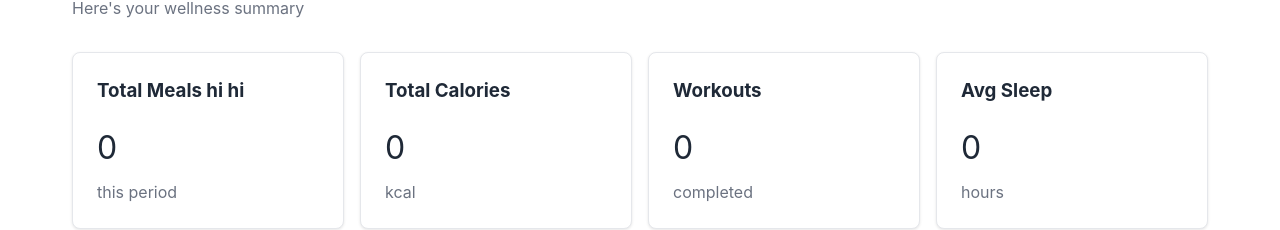
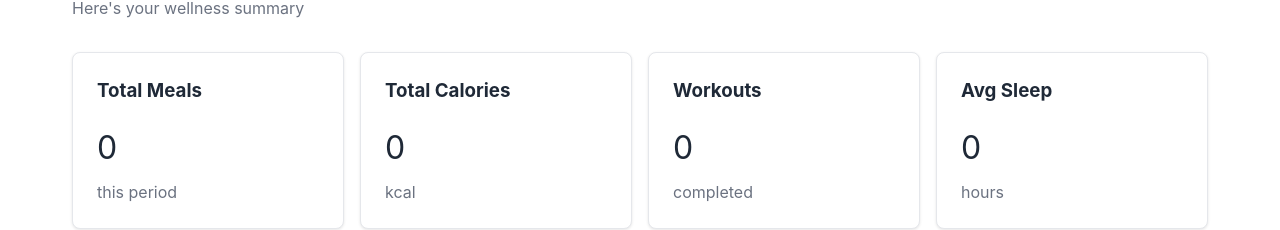
Before and after one commit to GafurCodes/healthlog, a React (Vite) app in the folder apps/web/: page /dashboard in a window 1280 px wide. Shown: the part 197-427 px from the top of the page. Built offline with nearby package versions, Linux system fonts and the light colour scheme; no server answers; sample sign-in values are in the browser's storage.

Commit message:
Removes hihi

```diff
--- a/apps/web/src/pages/DashboardPage.tsx
+++ b/apps/web/src/pages/DashboardPage.tsx
@@ -163,7 +163,7 @@ export const DashboardPage: React.FC = () => {
         >
           <Card>
             <CardBody>
-              <h3 style={{ marginTop: 0 }}>Total Meals hi hi</h3>
+              <h3 style={{ marginTop: 0 }}>Total Meals</h3>
               <p style={{ fontSize: '2rem', margin: '0.5rem 0' }}>
                 {mealLogs.length}
               </p>
```
